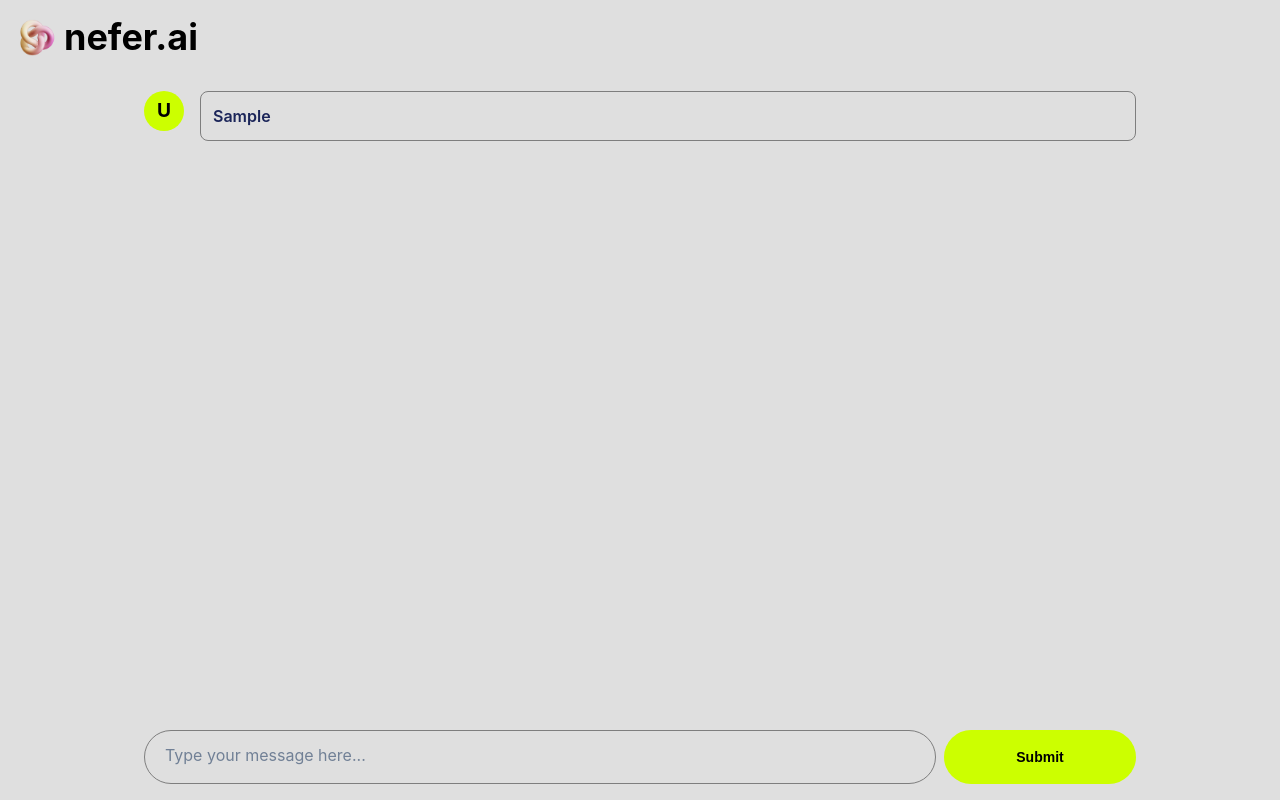
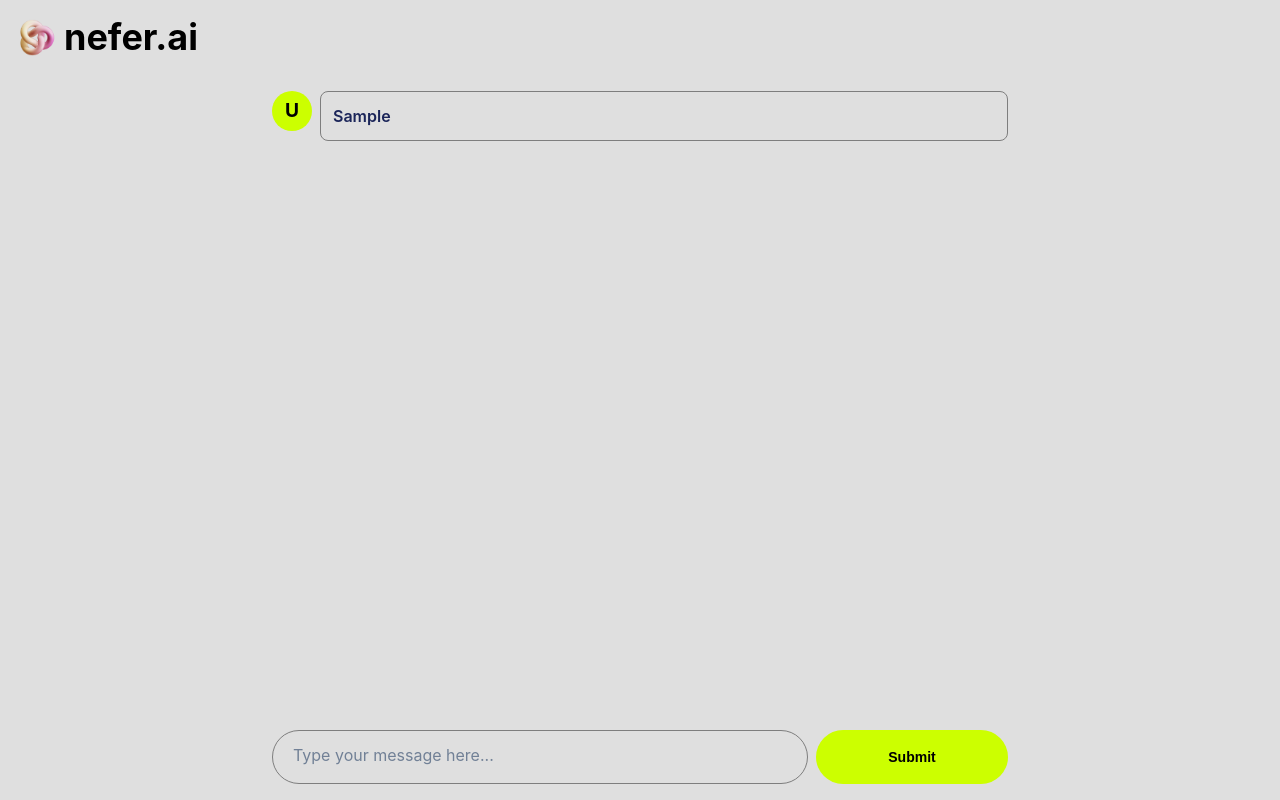
Before and after one commit to chenna-nefer/chat-nefer-ai, a React (Create React App) app: page /chat in a window 1280 px wide. Both pictures are taken after typing "Sample" into the empty fields and a click on the button "Submit". Built offline with nearby package versions, Linux system fonts and the light colour scheme; no server answers.

Commit message:
added chat design update

```diff
--- a/src/ChatPage.js
+++ b/src/ChatPage.js
@@ -29,7 +29,7 @@ const ChatMessage = ({ isUser, message }) => {
       <Stack
         direction="row"
         align="flex-start"
-        spacing={4}
+        spacing={2}
         width="-webkit-fill-available"
       >
         {isUser ? (
@@ -48,9 +48,9 @@ const ChatMessage = ({ isUser, message }) => {
         <chakra.div
           bg={isUser ? "none" : "#FFFFFF"}
           color="#1B2559"
-          p={3}
-          fontSize={"16px"}
-          fontWeight={"600"}
+          p={[2, 2, 3, 3]}
+          fontSize={isUser ? ["15px", "16px"] : ["14px", "15px"]}
+          fontWeight={isUser ? ["500", "600"] : ["400", "500"]}
           borderRadius="lg"
           width={"-webkit-fill-available"}
           maxWidth="100%" // Prevents the message from stretching too long
@@ -166,9 +166,9 @@ const ChatPage = () => {
         zIndex="sticky"
       >
         <Flex alignItems="center">
-          <Image src={neferlogo} w={"40px"} />
+          <Image src={neferlogo} w={["36px", "38px", "40px"]} />
           <Text
-            fontSize={"36px"}
+            fontSize={["30px", "32px", "36px"]}
             fontWeight={"700"}
             lineHeight={"43px"}
             textAlign={"left"}
@@ -183,9 +183,16 @@ const ChatPage = () => {
         flex="1"
         overflowY="auto"
         p="4"
-        width={"80%"}
+        width={["100%", "100%", "80%", "60%"]}
         spacing="4"
         bg="#DFDFDF"
+        css={{
+          "&::-webkit-scrollbar": {
+            display: "none", // Hide scrollbar for Chrome, Safari, and Opera
+          },
+          scrollbarWidth: "none", // Hide scrollbar for Firefox
+          msOverflowStyle: "none", // Hide scrollbar for IE and Edge
+        }}
       >
         {messages.map((msg, index) => (
           <ChatMessage
@@ -216,7 +223,7 @@ const ChatPage = () => {
         bottom="0"
         bg="#DFDFDF"
         zIndex="sticky"
-        width={"80%"}
+        width={["100%", "100%", "80%", "60%"]}
       >
         <Flex>
           <Input
@@ -227,7 +234,7 @@ const ChatPage = () => {
             onKeyDown={handleKeyDown}
             h="54px"
             flex="1" // Makes the input field take up the maximum available space
-            minW="250px"
+            minW="200px"
             borderRadius="45px"
             border="1px solid #7E7E7E"
             padding="18px 20px 22px"
```
